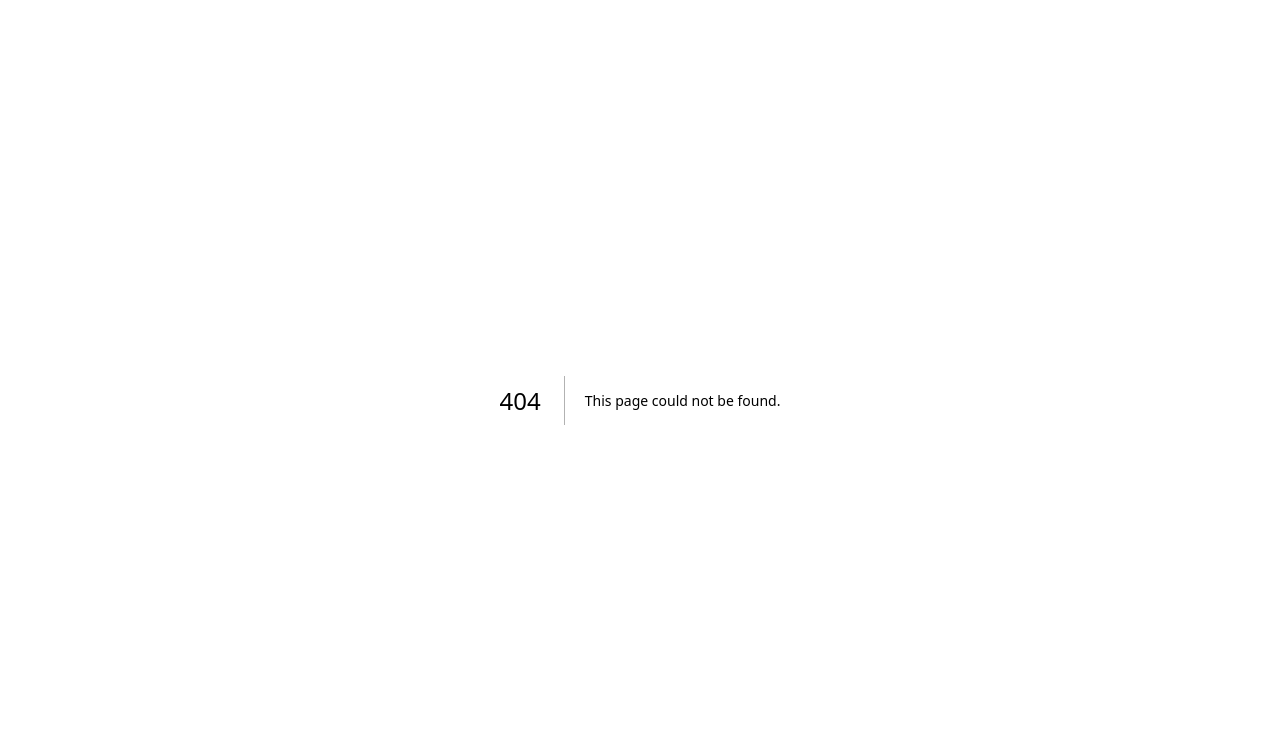
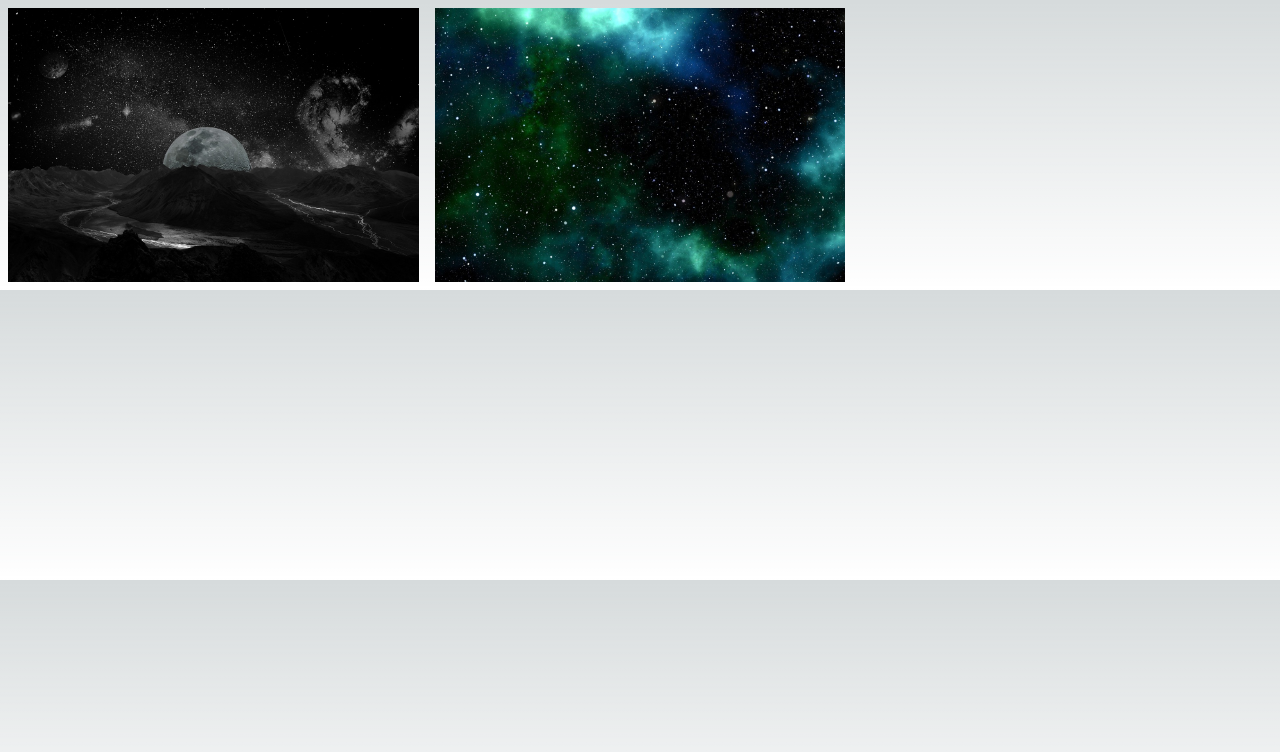
Before and after one commit to jjtjs159-jg/nextjs-boilerplate, a Next.js app: page /images in a window 1280 px wide. Before the commit this address had no page. Shown: the top 752 px of the page. Built offline with nearby package versions, Linux system fonts and the light colour scheme.

Commit message:
feat: images 페이지 및 cloudinary util 임시 추가
cloudinary의 next.js 버그로 인해 코드 주석 처리

```diff
--- /dev/null
+++ b/src/app/images/page.tsx
@@ -0,0 +1,69 @@
+import Image from 'next/image';
+
+import cloudinary from '@/utils/cloudinary';
+
+export interface ImageProps {
+  id: number
+  height: string
+  width: string
+  public_id: string
+  format: string
+  blurDataUrl?: string
+}
+
+type Props = {
+  images: any;
+};
+
+
+export default async function Page({ images  }: Props) {
+  return (
+    <div className="container flex flex-wrap mx-auto">
+      <div className="w-full p-2 rounded lg:w-1/3">
+        <Image src="/images/galaxy1.jpg" placeholder="blur" width={720} height={480} alt="Universe Picture" />
+      </div>
+      <div className="w-full p-2 rounded lg:w-1/3">
+        <Image src="/images/galaxy2.jpg" placeholder="blur" width={720} height={480} alt="Universe Picture" />
+      </div>
+    </div>
+  );
+}
+
+// export async function generateStaticParams() {
+//   const results = await cloudinary.v2.search
+//   .expression(`folder:${process.env.CLOUDINARY_FOLDER}/*`)
+//   .sort_by('public_id', 'desc')
+//   .max_results(400)
+//   .execute()
+
+//   let reducedResults: ImageProps[] = []
+
+//   let i = 0
+//   for (let result of results.resources) {
+
+
+//     reducedResults.push({
+//       id: i,
+//       height: result.height,
+//       width: result.width,
+//       public_id: result.public_id,
+//       format: result.format,
+//     })
+//     i++
+//   }
+
+//   // const blurImagePromises = results.resources.map((image: ImageProps) => {
+//   //   return getBase64ImageUrl(image)
+//   // })
+//   // const imagesWithBlurDataUrls = await Promise.all(blurImagePromises)
+
+//   // for (let i = 0; i < reducedResults.length; i++) {
+//   //   reducedResults[i].blurDataUrl = imagesWithBlurDataUrls[i]
+//   // }
+
+//   return {
+//     props: {
+//       images: reducedResults,
+//     },
+//   }
+// }
--- /dev/null
+++ b/src/utils/cloudinary.ts
@@ -0,0 +1,10 @@
+import cloudinary from 'cloudinary'
+
+cloudinary.v2.config({
+  cloud_name: process.env.NEXT_PUBLIC_CLOUDINARY_CLOUD_NAME,
+  api_key: process.env.CLOUDINARY_API_KEY,
+  api_secret: process.env.CLOUDINARY_API_SECRET,
+  secure: true,
+})
+
+export default cloudinary
```
